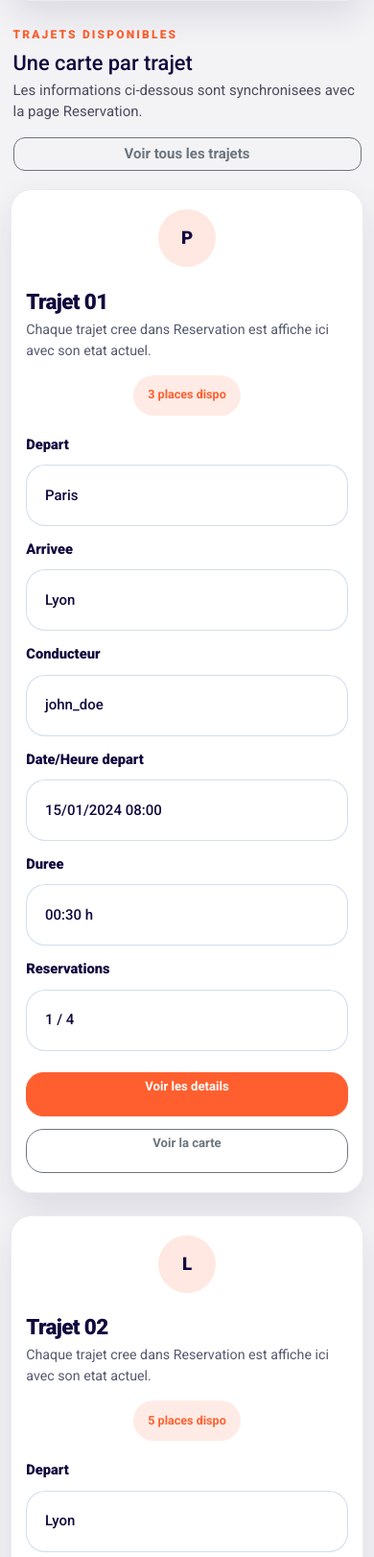
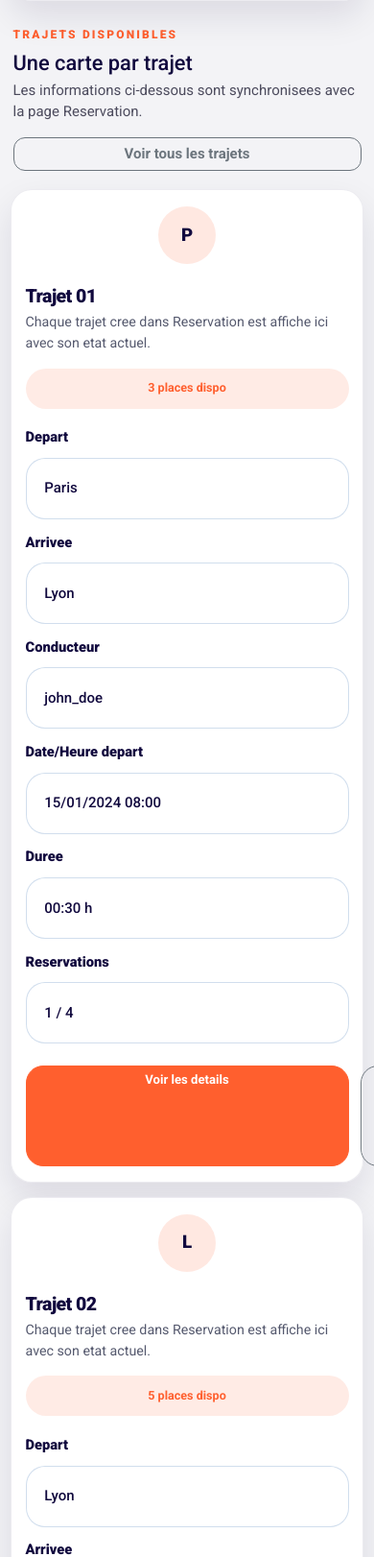
Before and after one commit to Remy0011/CarPool, a PHP site: page /index.php?page=home in a window 390 px wide; the page is wider, and only the part inside the window is pictured. Shown: the part 374-1996 px from the top of that part at 96% size. Run offline with PHP 8.4, Linux system fonts and the light colour scheme; a user stored in the database is signed in; data comes from the database, SQL or seed files in the repository.

Commit message:
cards on home page modified

```diff
--- a/public/carpool.css
+++ b/public/carpool.css
@@ -498,6 +498,7 @@
     flex-direction: column;
     gap: 1.25rem;
     width: 100%;
+    height: 100%;
     min-width: 0;
 }
 
@@ -1154,7 +1155,7 @@
     }
 
     .journey-card-grid {
-        grid-template-columns: repeat(auto-fit, minmax(240px, 1fr));
+        grid-template-columns: repeat(auto-fit, minmax(220px, 1fr));
     }
 
     .reservation-reset {
@@ -1237,7 +1238,7 @@
         grid-template-columns: 1fr;
     }
 
-    .journey-summary-card {
+    .journey-welcome-card {
         padding: 1.25rem;
         border-radius: 22px;
     }
@@ -1260,6 +1261,14 @@
     .journey-summary-actions .btn {
         width: 100%;
         flex: 1 1 100%;
+    }
+
+    .journey-welcome-card .journey-summary-top {
+        align-items: stretch;
+    }
+
+    .journey-welcome-card .journey-availability {
+        width: 100%;
     }
 
     .journey-action-stack {
@@ -1305,6 +1314,23 @@
         font-size: 1.25rem;
     }
 
+    .journey-card-grid {
+        grid-template-columns: 1fr;
+        gap: 1rem;
+    }
+
+    .journey-welcome-card {
+        padding: 1.1rem 0.95rem;
+    }
+
+    .journey-welcome-card .journey-card-title {
+        font-size: 1.3rem;
+    }
+
+    .journey-welcome-card .journey-summary-actions {
+        flex-direction: column;
+    }
+
     .nav-link {
         padding: 0.7rem 0.8rem !important;
     }
```
